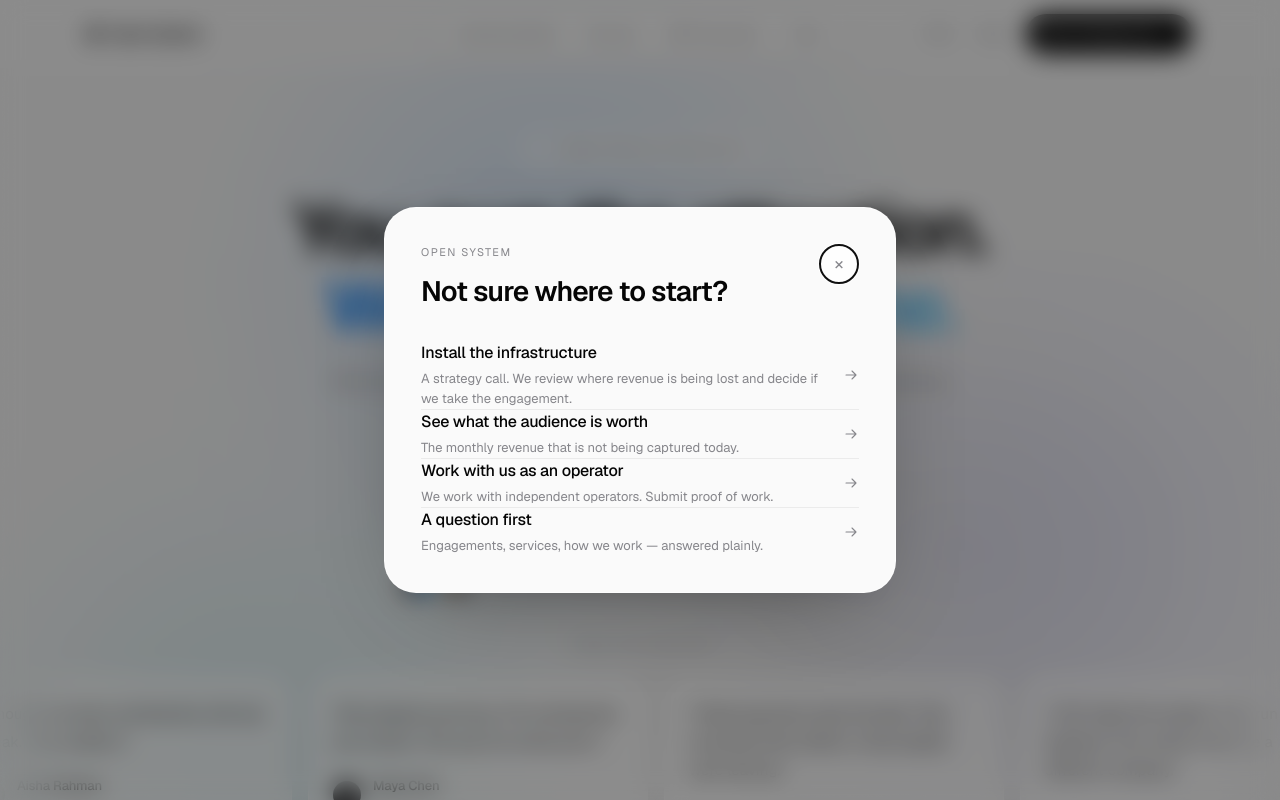
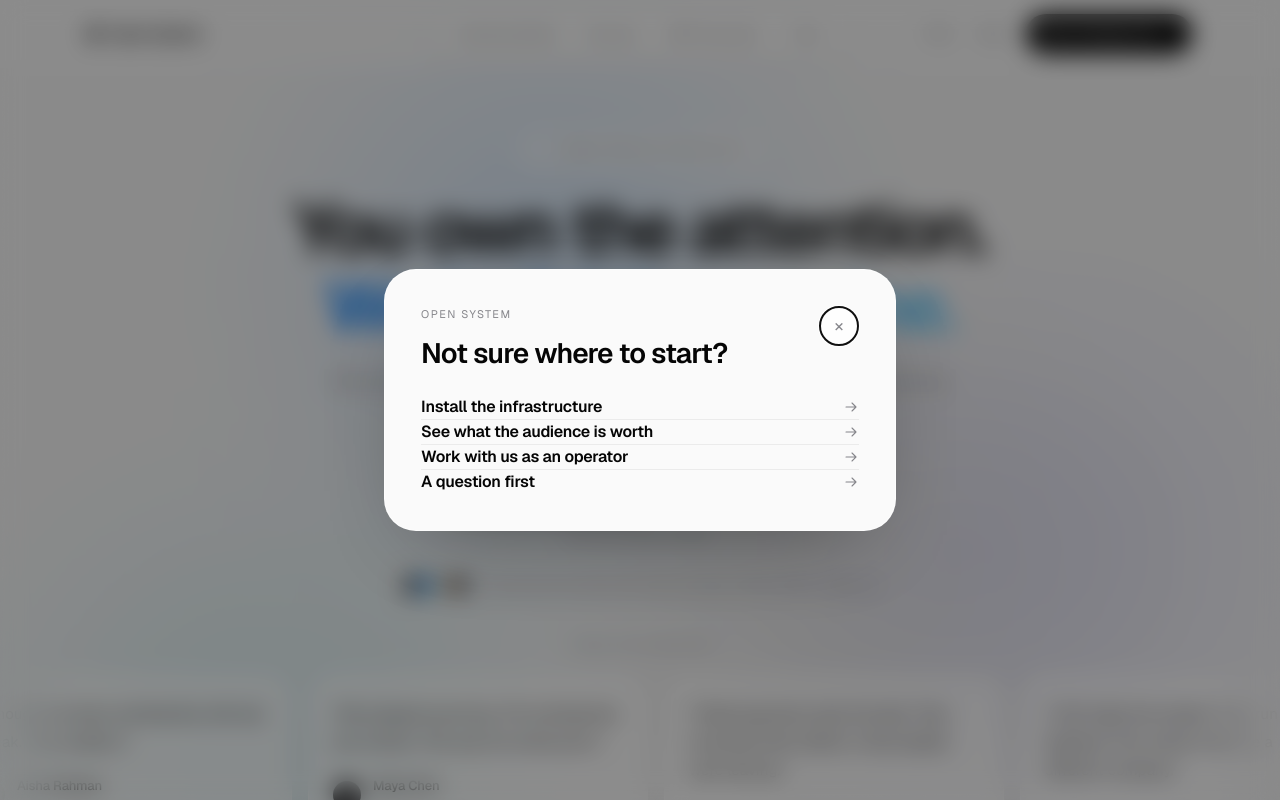
Before and after one commit to miguel-opensystem/open-system-web, a Next.js app: page / in a window 1280 px wide. Shown: the top 800 px of the page. Built offline with nearby package versions, Linux system fonts and the light colour scheme.

Commit message:
Simplify navigation modal

```diff
--- a/app/_components/help-dialog.tsx
+++ b/app/_components/help-dialog.tsx
@@ -133,21 +133,16 @@ export function HelpProvider({ children }: { children: ReactNode }) {
                 </button>
               </div>
 
-              <ul className="mt-8 divide-y divide-black/[0.06]">
+              <ul className="mt-6 divide-y divide-black/[0.06]">
                 {copy.help.paths.map((path) => (
                   <li key={path.href}>
                     <Link
                       href={path.href}
                       onClick={close}
-                      className="group flex items-center justify-between gap-6 py-4 transition-colors duration-300 first:pt-0 last:pb-0"
+                      className="group flex items-center justify-between gap-4 py-3 transition-colors duration-300 first:pt-0 last:pb-0"
                     >
-                      <span>
-                        <span className="block text-[16px] font-medium tracking-[-0.015em]">
-                          {path.title}
-                        </span>
-                        <span className="mt-1 block text-[13px] leading-5 text-[#86868B]">
-                          {path.body}
-                        </span>
+                      <span className="text-[16px] font-semibold tracking-[-0.015em]">
+                        {path.title}
                       </span>
                       <ArrowIcon className="size-4 shrink-0 text-[#86868B] transition-transform duration-500 ease-out group-hover:translate-x-1 group-hover:text-[#050505]" />
                     </Link>
--- a/app/_i18n/en.ts
+++ b/app/_i18n/en.ts
@@ -38,22 +38,18 @@ export const en = {
     paths: [
       {
         title: "Install the infrastructure",
-        body: "A strategy call. We review where revenue is being lost and decide if we take the engagement.",
         href: "/book",
       },
       {
         title: "See what the audience is worth",
-        body: "The monthly revenue that is not being captured today.",
         href: "/#calculator",
       },
       {
         title: "Work with us as an operator",
-        body: "We work with independent operators. Submit proof of work.",
         href: "/network",
       },
       {
         title: "A question first",
-        body: "Engagements, services, how we work — answered plainly.",
         href: "/faq",
       },
     ],
```
